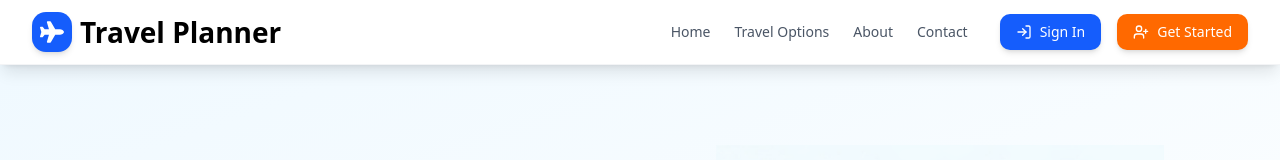
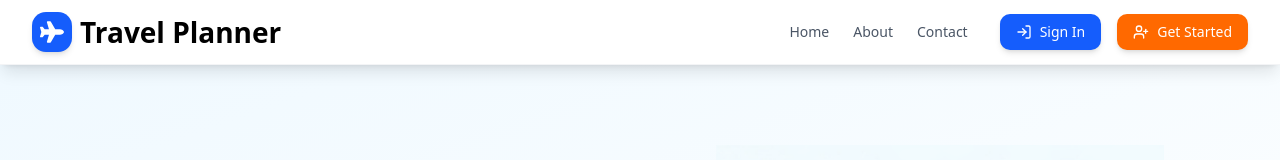
Before and after one commit to Sufi9526/Main-Project, a React (Vite) app in the folder frontend/: page / in a window 1280 px wide. Shown: the top 160 px of the page. Built offline with nearby package versions, Linux system fonts and the light colour scheme.

Commit message:
Travel Planner

```diff
--- a/frontend/src/components/layout/Navbar.jsx
+++ b/frontend/src/components/layout/Navbar.jsx
@@ -99,7 +99,6 @@ const Navbar = ({ currentPage }) => {
             {/* NAV LINKS */}
             <div className="flex flex-col space-y-4 md:flex-row md:space-y-0 md:space-x-6 text-sm">
               <NavLink to="">Home</NavLink>
-              <NavLink to="traveloptions">Travel Options</NavLink>
 
               {/* 🔐 Only when logged in */}
 
```
